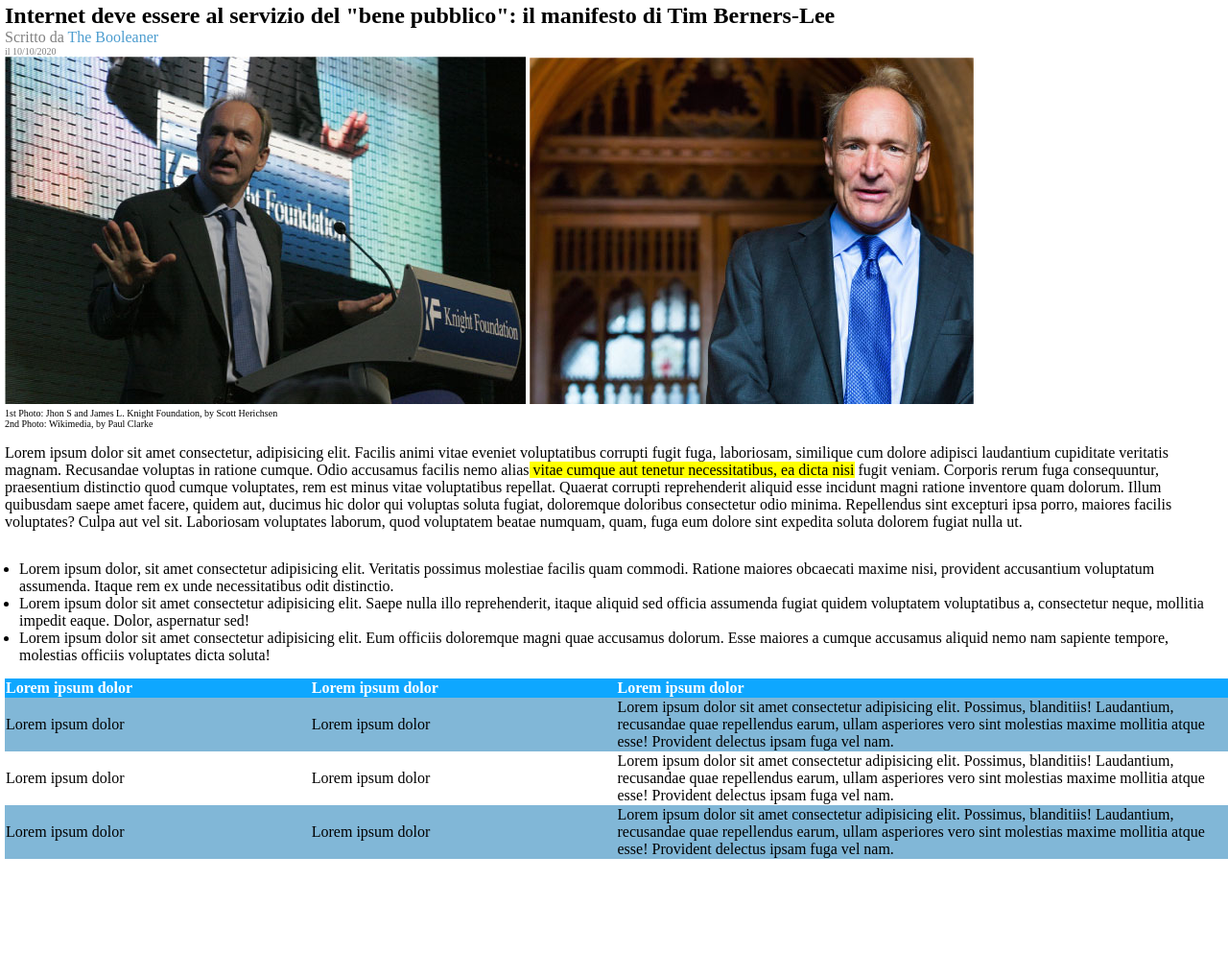
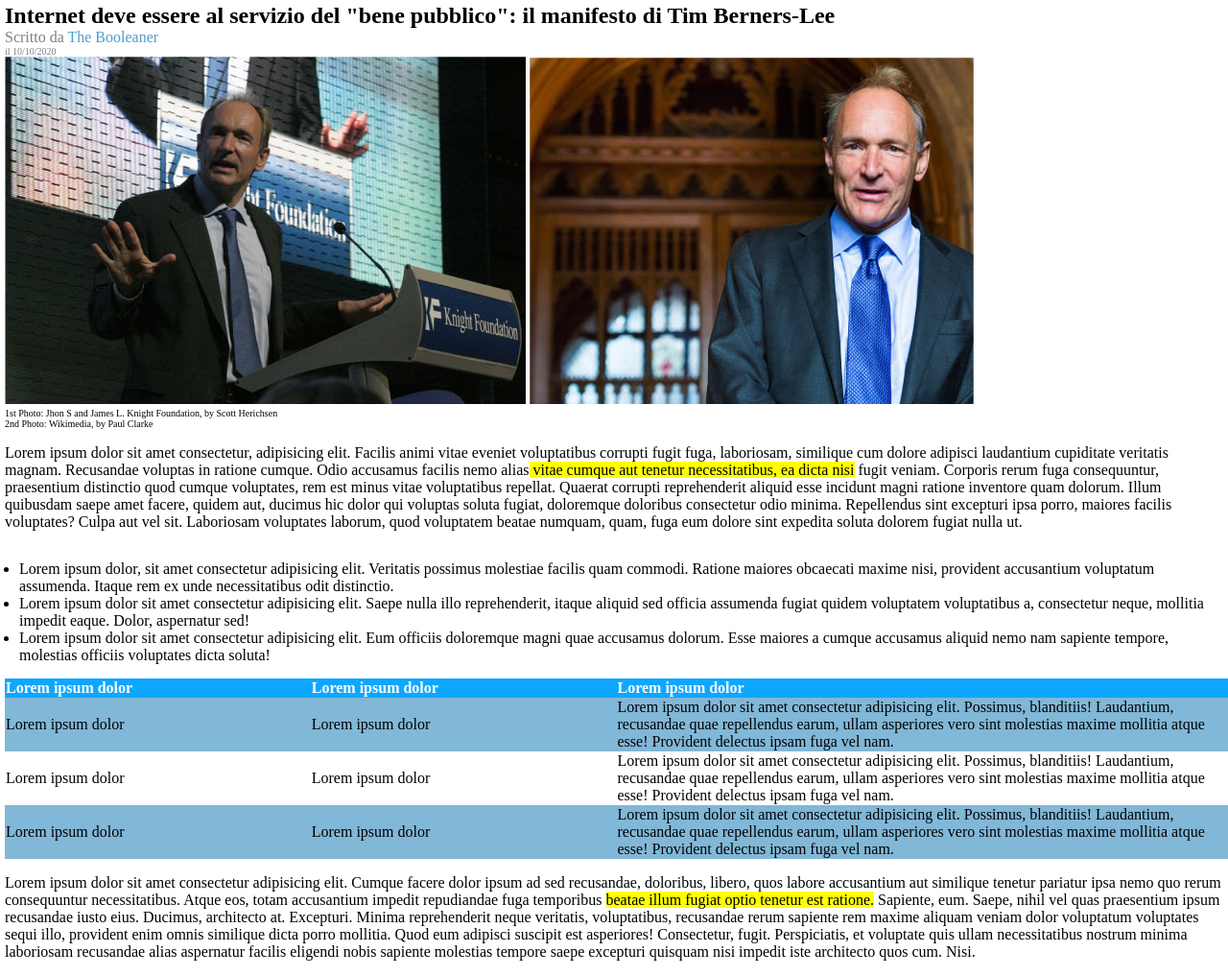
Before and after one commit to murphy-afk/html-css-booleaner, a plain HTML site: page index.html in a window 1280 px wide. Shown: the part 112-1129 px from the top of the page at 96% size. Before the commit the page ends 1007 px from the top, so only its background shows below. Drawn offline with Linux system fonts and the light colour scheme.

Commit message:
feat: article conclusion section

```diff
--- a/index.html
+++ b/index.html
@@ -78,7 +78,10 @@
     </section>
     <!-- article conclusion section -->
     <section>
-
+      <p>Lorem ipsum dolor sit amet consectetur adipisicing elit. Cumque facere dolor ipsum ad sed recusandae, doloribus, libero, quos labore accusantium aut similique tenetur pariatur ipsa nemo quo rerum consequuntur necessitatibus.
+      Atque eos, totam accusantium impedit repudiandae fuga temporibus <mark>beatae illum fugiat optio tenetur est ratione.</mark> Sapiente, eum. Saepe, nihil vel quas praesentium ipsum recusandae iusto eius. Ducimus, architecto at. Excepturi.
+      Minima reprehenderit neque veritatis, voluptatibus, recusandae rerum sapiente rem maxime aliquam veniam dolor voluptatum voluptates sequi illo, provident enim omnis similique dicta porro mollitia. Quod eum adipisci suscipit est asperiores!
+      Consectetur, fugit. Perspiciatis, et voluptate quis ullam necessitatibus nostrum minima laboriosam recusandae alias aspernatur facilis eligendi nobis sapiente molestias tempore saepe excepturi quisquam nisi impedit iste architecto quos cum. Nisi.</p>
     </section>
   </main>
   <footer></footer>
```
